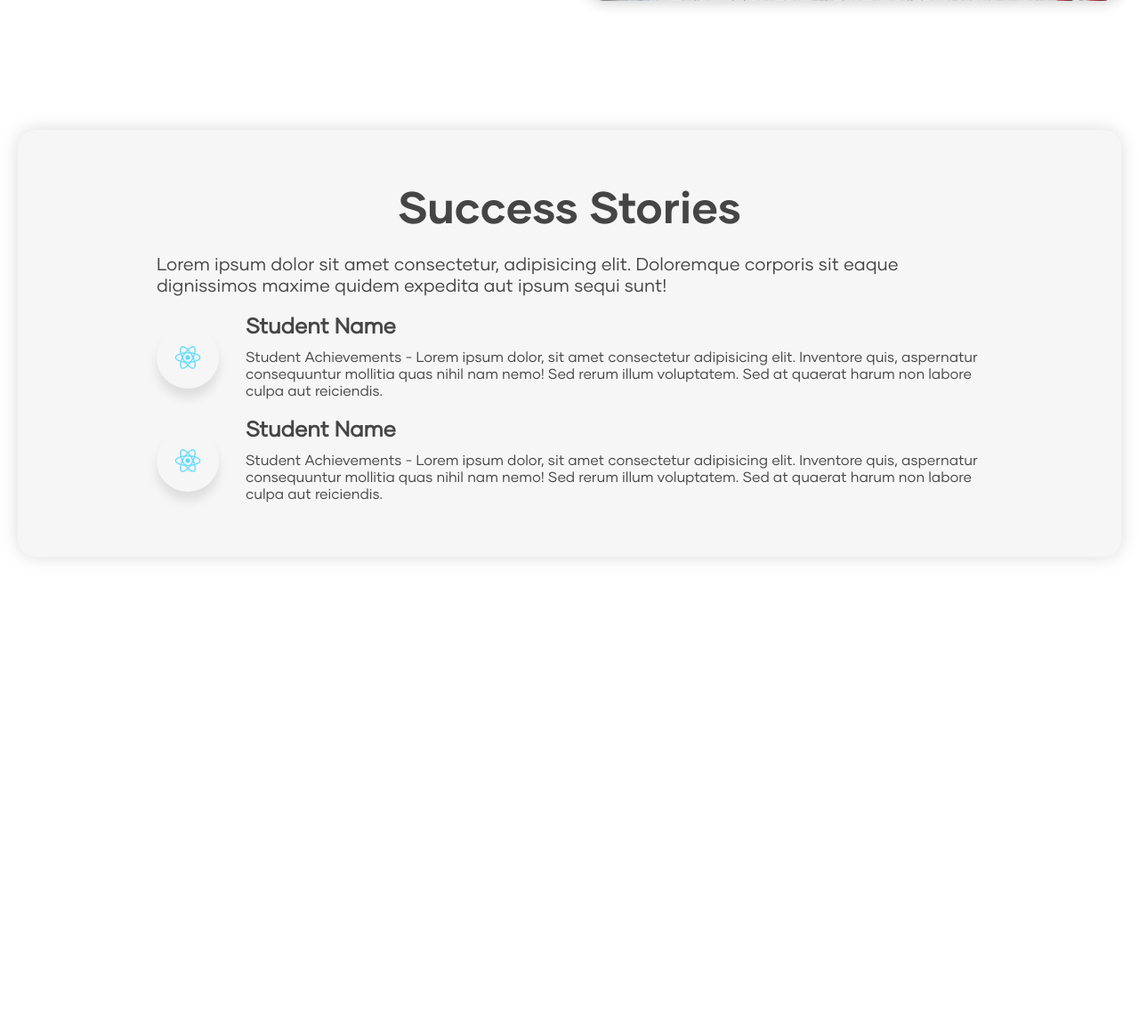
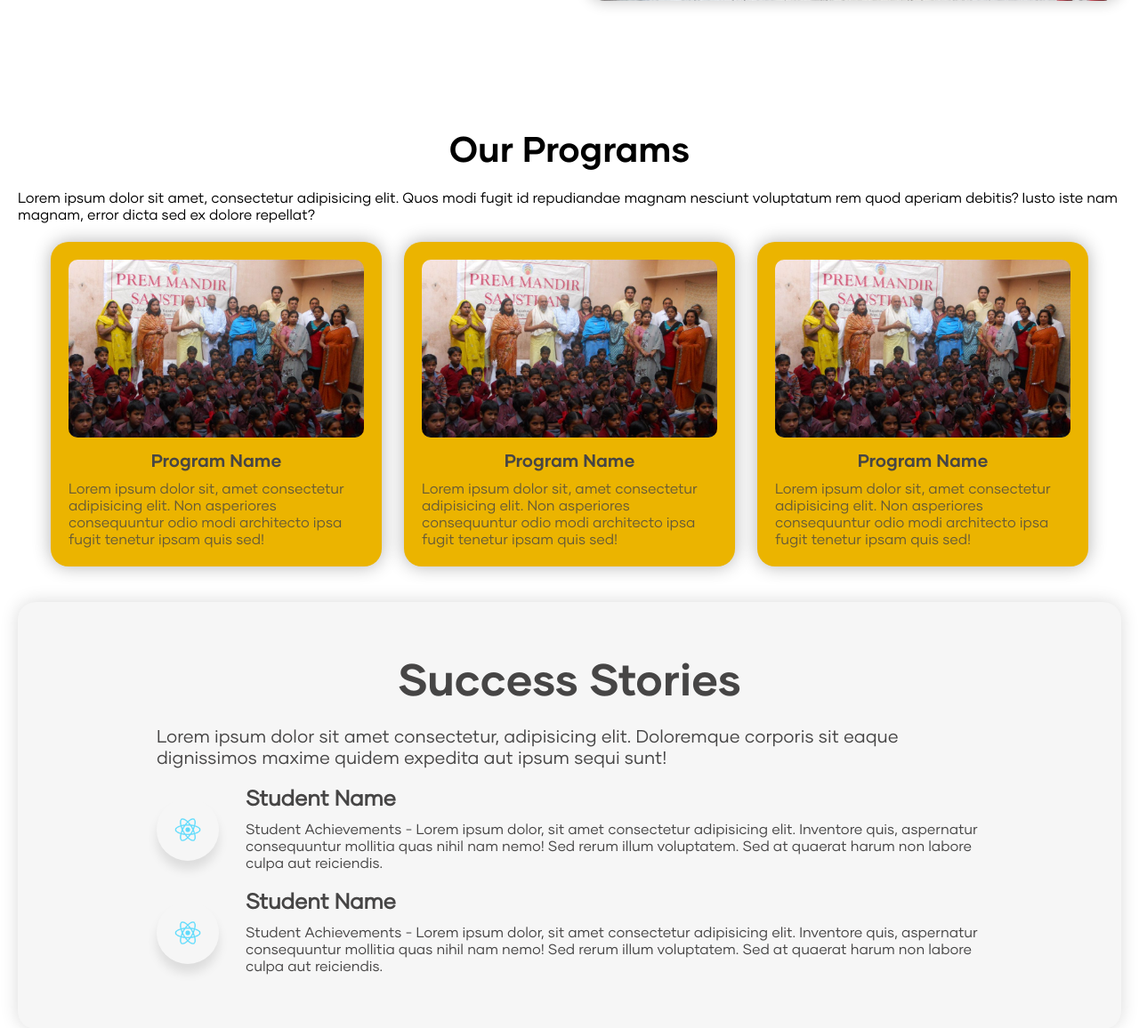
Before and after one commit to TartejBrothers/Prem-Mandir-Sansthan, a Django app: page / in a window 1280 px wide. Shown: the part 1374-2530 px from the top of the page at 89% size. Before the commit the page ends 2004 px from the top, so only its background shows below. Run offline with Django 5.2, Linux system fonts and the light colour scheme.

Commit message:
Added: Programs

```diff
--- a/static/css/home/featured.css
+++ b/static/css/home/featured.css
@@ -0,0 +1,42 @@
+.programs {
+  padding: 20px;
+}
+.programtop h1 {
+  font-family: "Gilmer-Bold";
+  font-size: 40px;
+  margin-bottom: 20px;
+  text-align: center;
+}
+
+.programbottom {
+  display: flex;
+  justify-content: center;
+  gap: 25px;
+  flex-wrap: wrap;
+  margin-top: 20px;
+}
+.programcard {
+  background-color: #ebb400;
+  width: 30%;
+  color: #464545;
+  border-radius: 20px;
+  padding: 20px;
+  box-shadow: 0 0 20px 0 rgba(0, 0, 0, 0.3);
+}
+.programcard img {
+  width: 100%;
+  height: 200px;
+  object-fit: cover;
+  border-radius: 10px;
+}
+.programcard h3 {
+  font-family: "Gilmer-Bold";
+  font-size: 20px;
+  margin-bottom: 10px;
+  margin-top: 10px;
+  text-align: center;
+}
+.programcard p {
+  font-size: 16px;
+  opacity: 0.8;
+}
--- a/static/css/home/home.css
+++ b/static/css/home/home.css
@@ -122,8 +122,6 @@ s.homemaintop > * {
   z-index: 1;
 }
 
-
-
 .homemaintop h1 {
   text-align: center;
   font-size: 40px;
--- a/templates/index.html
+++ b/templates/index.html
@@ -8,6 +8,7 @@
     <link rel="stylesheet" href="{% static 'css/style.css' %}" />
     <link rel="stylesheet" href="{% static 'css/home/home.css' %}" />
     <link rel="stylesheet" href="{% static 'css/home/about.css' %}" />
+    <link rel="stylesheet" href="{% static 'css/home/featured.css' %}" />
   </head>
   <body>
     <div>
@@ -52,6 +53,55 @@
 
         <div class="homeright">
           <img src="{%static 'assets/bodyimages/1.jpg' %}" alt="Logo" />
+        </div>
+      </div>
+      <div class="programs">
+        <div class="programtop">
+          <h1>Our Programs</h1>
+          <p>
+            Lorem ipsum dolor sit amet, consectetur adipisicing elit. Quos modi
+            fugit id repudiandae magnam nesciunt voluptatum rem quod aperiam
+            debitis? Iusto iste nam magnam, error dicta sed ex dolore repellat?
+          </p>
+        </div>
+        <div class="programbottom">
+          <div class="programcard">
+            <img
+              src="{% static 'assets/bodyimages/7.jpg' %}"
+              alt="Header Image"
+            />
+            <h3>Program Name</h3>
+            <p>
+              Lorem ipsum dolor sit, amet consectetur adipisicing elit. Non
+              asperiores consequuntur odio modi architecto ipsa fugit tenetur
+              ipsam quis sed!
+            </p>
+          </div>
+          <div class="programcard">
+            <img
+              src="{% static 'assets/bodyimages/7.jpg' %}"
+              alt="Header Image"
+            />
+            <h3>Program Name</h3>
+            <p>
+              Lorem ipsum dolor sit, amet consectetur adipisicing elit. Non
+              asperiores consequuntur odio modi architecto ipsa fugit tenetur
+              ipsam quis sed!
+            </p>
+          </div>
+
+          <div class="programcard">
+            <img
+              src="{% static 'assets/bodyimages/7.jpg' %}"
+              alt="Header Image"
+            />
+            <h3>Program Name</h3>
+            <p>
+              Lorem ipsum dolor sit, amet consectetur adipisicing elit. Non
+              asperiores consequuntur odio modi architecto ipsa fugit tenetur
+              ipsam quis sed!
+            </p>
+          </div>
         </div>
       </div>
       <div class="about">
```
